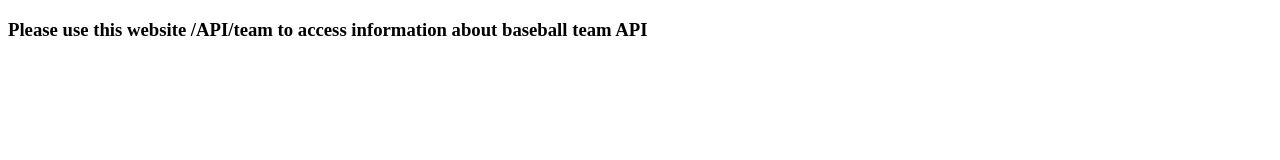
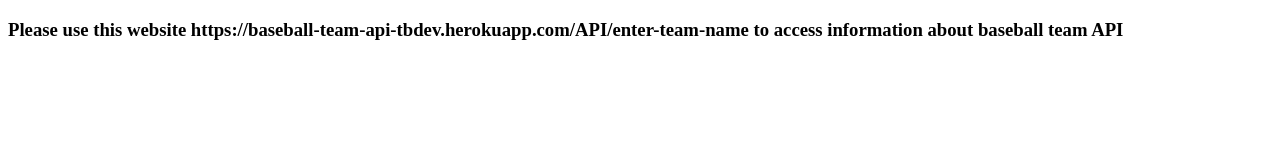
Before and after one commit to Mussina123/baseball-api-server-side, a website: page index.html in a window 1280 px wide. Drawn offline with Linux system fonts and the light colour scheme.

Commit message:
updated html instructions

```diff
--- a/index.html
+++ b/index.html
@@ -8,8 +8,9 @@
   </head>
   <body>
     <h3>
-      Please use this website /API/team to access information about baseball
-      team API
+      Please use this website
+      https://baseball-team-api-tbdev.herokuapp.com/API/enter-team-name to
+      access information about baseball team API
     </h3>
   </body>
 </html>
```
